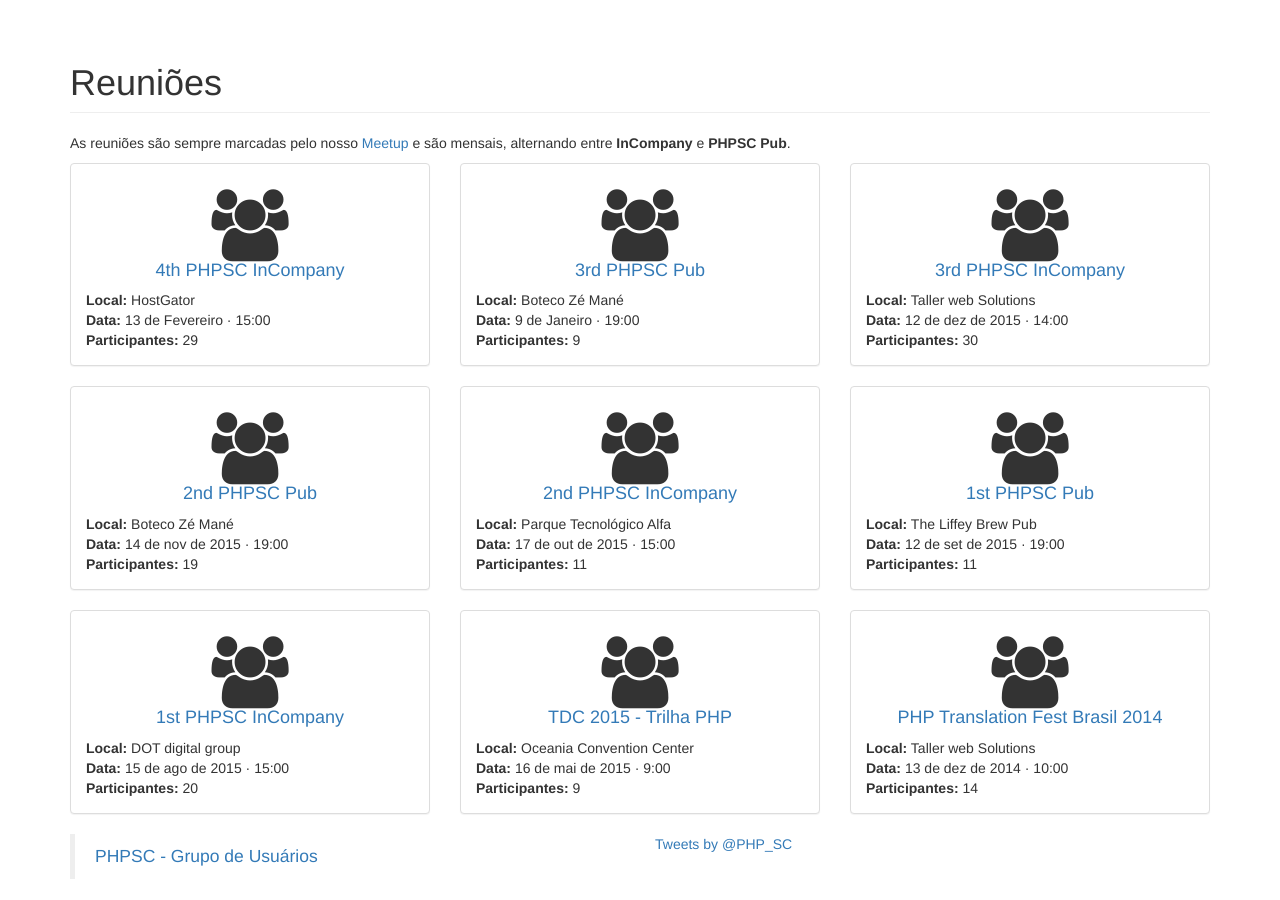
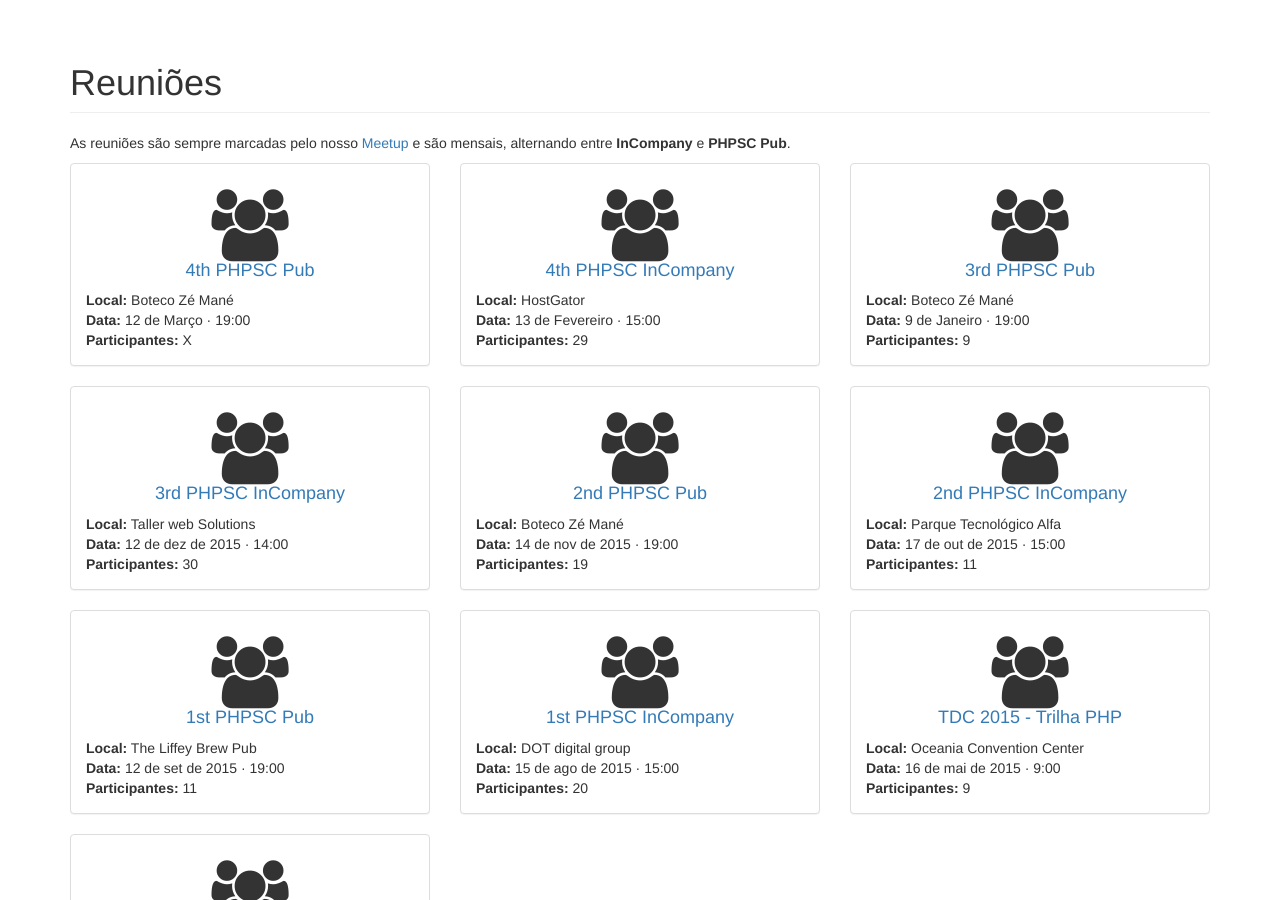
Before and after one commit to PHPSC/phpsc.github.io, a Jekyll site: the page built from reunioes.md, in a window 1280 px wide and 900 px high, scrolled down 1025 px. Built offline with Jekyll 4.4.1, drawn with Linux system fonts in a browser that asks for light colours; nearby versions of some CDN libraries; comment, search, counter and statistics services are not loaded; a style sheet for code colours, icons or effects is not loaded.

Commit message:
anunciando 4th pub

```diff
--- a/_data/meetups.yml
+++ b/_data/meetups.yml
@@ -60,3 +60,10 @@
   local: HostGator
   publico: 29
   url: http://www.meetup.com/pt-BR/PHPSC-Floripa/events/228030655/
+
+- name: 4th_phpub
+  titulo: 4th PHPSC Pub
+  data: 12 de Março · 19:00
+  local: Boteco Zé Mané
+  publico: X
+  url: http://www.meetup.com/pt-BR/PHPSC-Floripa/events/228866401/
```
